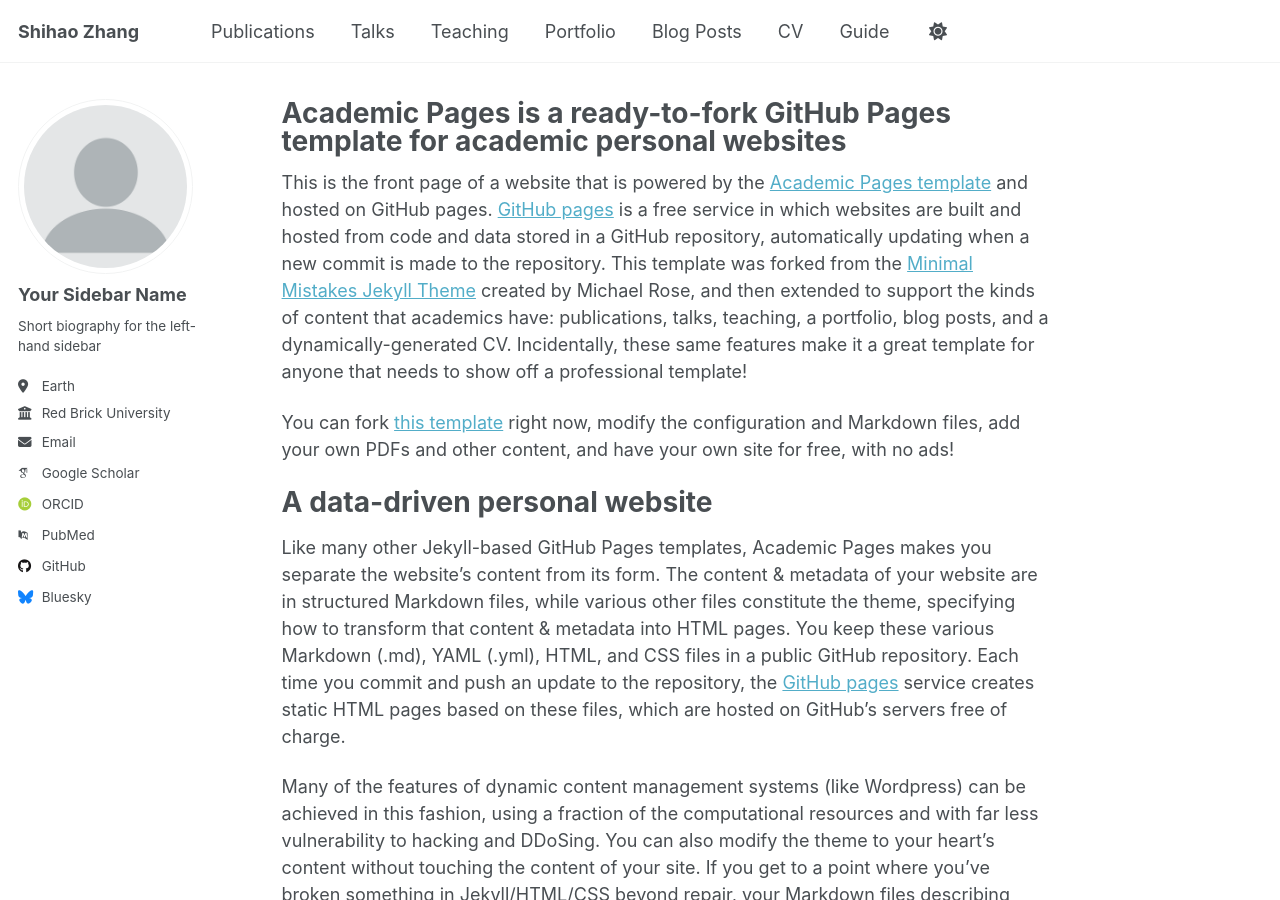
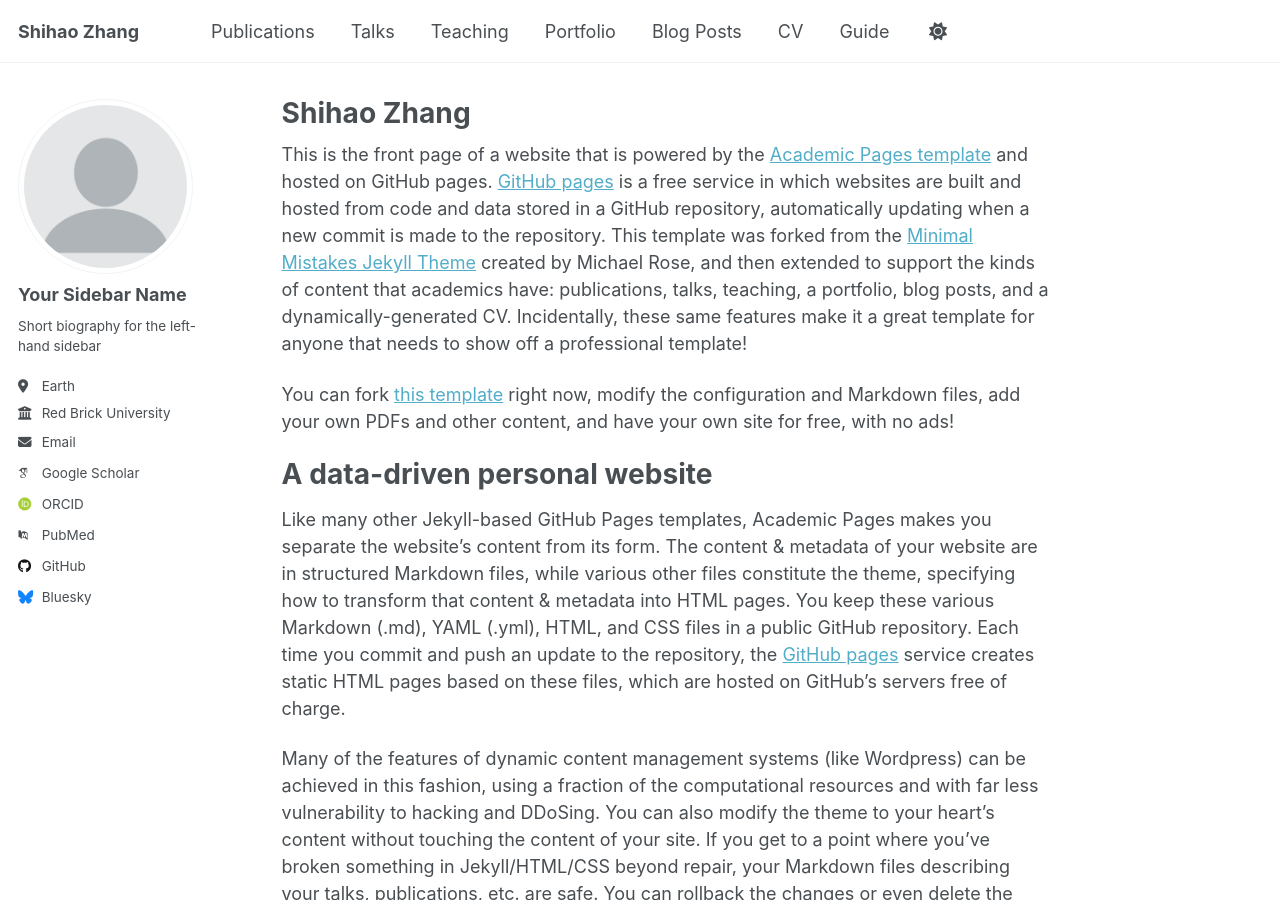
Before and after one commit to sh-zhang22/sh-zhang22.github.io, a Jekyll site: the page built from _pages/about.md, in a window 1280 px wide and 900 px high. Built offline with Jekyll 4.4.1, drawn with Linux system fonts in a browser that asks for light colours; some web fonts are replaced; a script that is not in the unit is left out.

Commit message:
Update about.md

```diff
--- a/_pages/about.md
+++ b/_pages/about.md
@@ -1,6 +1,6 @@
 ---
 permalink: /
-title: "Academic Pages is a ready-to-fork GitHub Pages template for academic personal websites"
+title: Shihao Zhang
 author_profile: true
 redirect_from:
   - /about/
```
